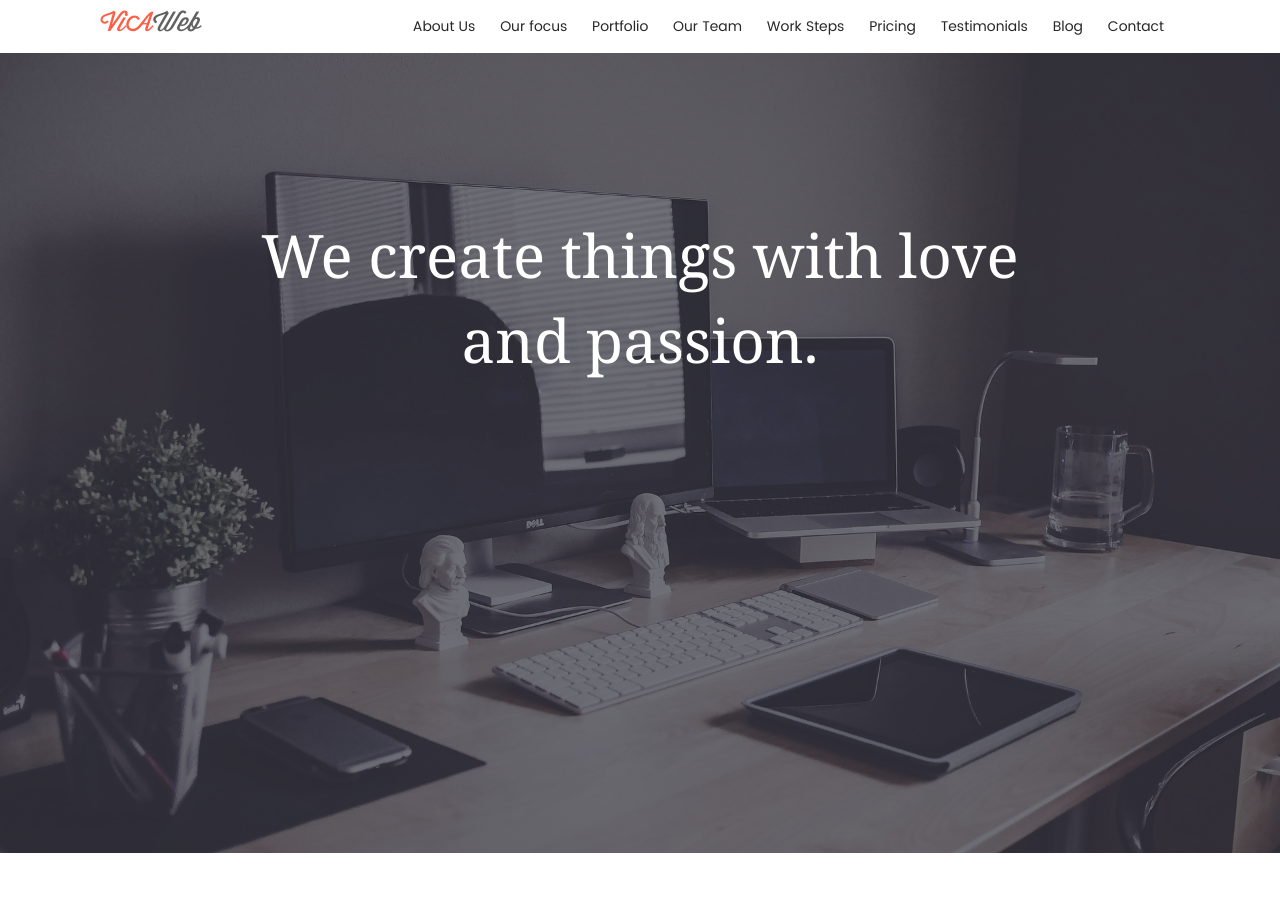
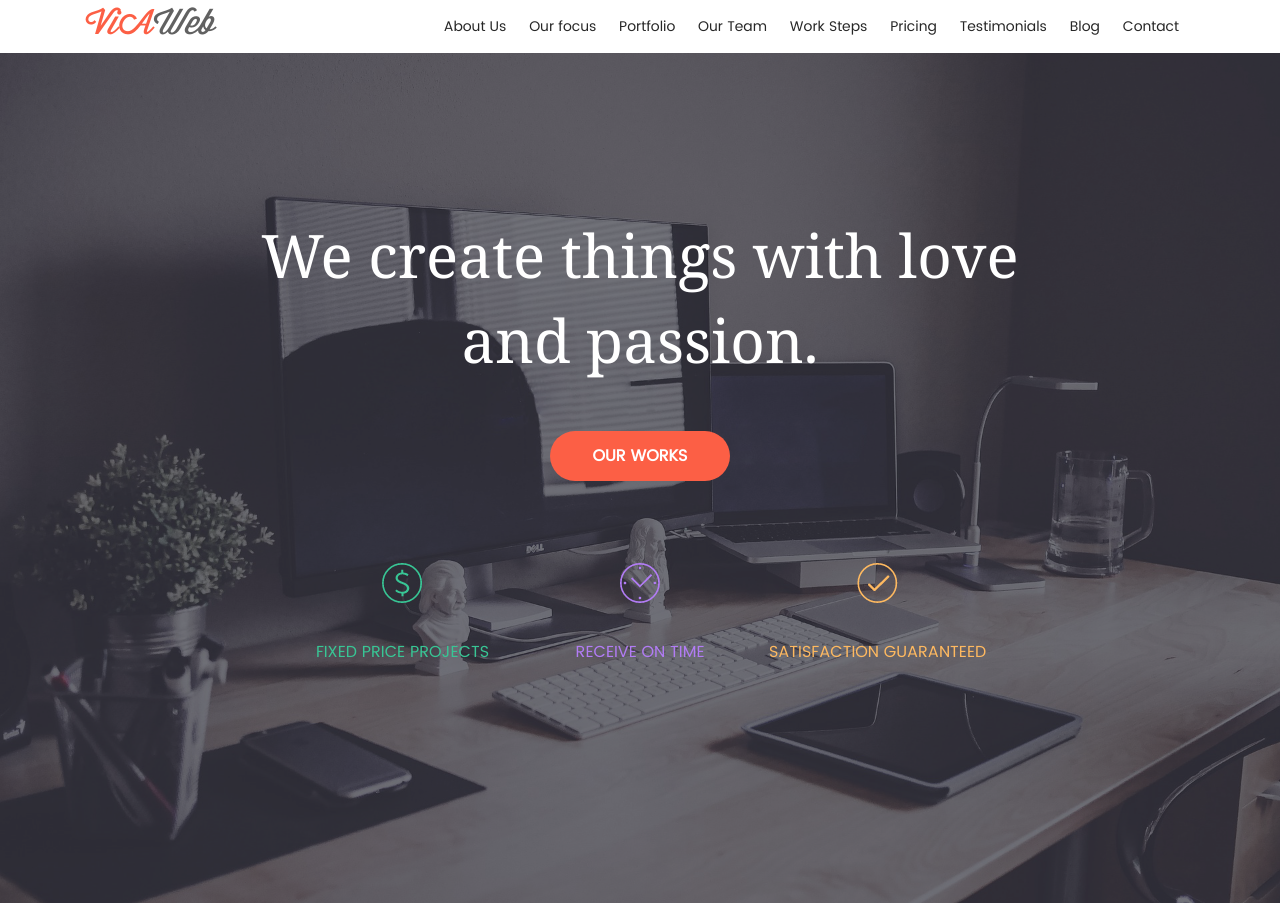
Before and after one commit to AndriiSavchuk/viaweb, a website: page app/index.html in a window 1280 px wide. Before the commit the page ends 853 px from the top, so only its background shows below. Drawn offline with Linux system fonts and the light colour scheme.

Commit message:
Added styles to Header and Home section

```diff
--- a/app/index.html
+++ b/app/index.html
@@ -5,7 +5,7 @@
 
         <meta charset="utf-8">
 
-        <title>Title</title>
+        <title>VIAWeb</title>
 
         <meta name="description" content="">
 
@@ -35,6 +35,7 @@
         <!--Header-->
         <div id="header">
             <div class="container">
+                <div class="row">
                     <div class="col-md-2">
                         <div class="logo">
                             <a href="#"><span>ViA</span>Web</a>
@@ -65,16 +66,44 @@
                     </div>
                 </div>
             </div>
+        </div>
         <!--End of Header-->
 
         <!--Section Home-->
         <section id="home">
             <div class="cover">
                 <div class="container">
+                    <div class="row">
                         <h1 class="text-center">We create things with love <br> and passion.</h1>
+                        <div class="home-btn text-center">
+                            <a href="#"><button class="btn">Our Works</button></a>
                         </div>
                     </div>
 
+                    <div class="row">
+                        <div class="col-xs-12 col-md-3 offset-md-2">
+                            <div class="home-block text-center">
+                                <img src="img/icons/dollar.png" alt="Dollar icon" />
+                                <p class="green-light">Fixed price projects</p>
+                            </div>
+                        </div>
+
+                        <div class="col-xs-12 col-md-2">
+                            <div class="home-block text-center">
+                                <img src="img/icons/clock.png" alt="Clock icon" />
+                                <p class="purple">Receive on time</p>
+                            </div>
+                        </div>
+
+                        <div class="col-xs-12 col-md-3">
+                            <div class="home-block text-center">
+                                <img src="img/icons/check.png" alt="Check icon" />
+                                <p class="orange-light">Satisfaction guaranteed</p>
+                            </div>
+                        </div>
+                    </div>
+                </div>
+            </div>
 
 
         </section>
--- a/app/sass/_base.sass
+++ b/app/sass/_base.sass
@@ -101,7 +101,8 @@ a
     &:hover
         text-decoration: none
         color: (darken($link-color, 20%))
-
+    &:focus
+        outline: 0
 
 /* Buttons */
 
@@ -118,6 +119,13 @@ a
     color: #000
     border: none
     border-radius: 25px
+    transition: 0.5s
+    &:hover
+        transition: 0.5s
+        outline: 0
+    &:focus
+        outline: 0
+
 
 
 /* Icons */
@@ -145,4 +153,18 @@ a
 .text-right
     text-align: right !important
 
+/* Colored text*/
+
+.dark-orange
+    color: $orange-dark
+
+.orange-light
+    color: $orange-light
+
+.green-light
+    color: $green-light
+
+.purple
+    color: $purple
+
 /*----------------------------*/
--- a/app/sass/_media.sass
+++ b/app/sass/_media.sass
@@ -20,7 +20,7 @@
             padding: .9rem 1rem
             li
                 display: inline-block
-                margin-left: 10px //
+                margin-left: .625rem //
                 a
                     font-size: 14px
 
@@ -28,24 +28,7 @@
 /* Medium devices (tablets, less than 992px) */
 @media only screen and (max-width : 991px)
    /**/
-   #header
-       .logo
-           padding-top: 5px
-           a
-               font-family: "Wisdom", $georgia
-               font-size: 27px
-               color: $text-color-dark
-               span
-                   color: $orange-dark
 
-       .navbar
-           padding: .9rem 1rem
-           li
-               display: block
-               width: 100%
-               margin-left: 10px //
-               a
-                   font-size: 14px
 
 
 /* Small devices (landscape phones, less than 768px) */
--- a/app/sass/main.sass
+++ b/app/sass/main.sass
@@ -1,19 +1,15 @@
 @import "bourbon/bourbon"
 @import "vars"
 @import "base"
-
-
-/* Custom styles here */
 
 
 /* Header styles*/
 
 #header
     .logo
-        padding-top: 5px
         a
             font-family: "Wisdom", $georgia
-            font-size: 27px
+            font-size: 2.188em
             color: $text-color-dark
             span
                 color: $orange-dark
@@ -22,9 +18,9 @@
         padding: .9rem 1rem
         li
             display: inline-block
-            margin-left: 20px
+            margin-left: 1.125rem
             a
-                font-size: 14px
+                font-size: .875em
                 transition: 0.4s
                 &:focus, &:hover
                     color: $orange-dark
@@ -39,7 +35,8 @@
     background: url("../img/home_bg_1.jpg") no-repeat center
     -webkit-background-size: cover
     background-size: cover
-    height: 100vh
+    height: 850px
+
     .cover
         position: absolute
         top: 0
@@ -51,6 +48,20 @@
     h1
         padding-top: 10rem
 
+    .home-btn
+        margin-top: 3rem
+        margin-bottom: 5.1rem
+        .btn
+            padding: .813em 2.688em
+            background-color: $orange-dark
+            color: #ffffff
+            &:hover
+                background-color: darken($orange-dark, 7%)
+
+    .home-block
+        p
+            margin-top: 2.3rem
+            text-transform: uppercase
 
 /* Always at the end */
 
```
Also changed, not shown: app/css/main.min.css, app/img/icons/check.png (added), app/img/icons/clock.png (added), app/img/icons/dollar.png (added). Lines whose indentation alone changed are shown as unchanged.
